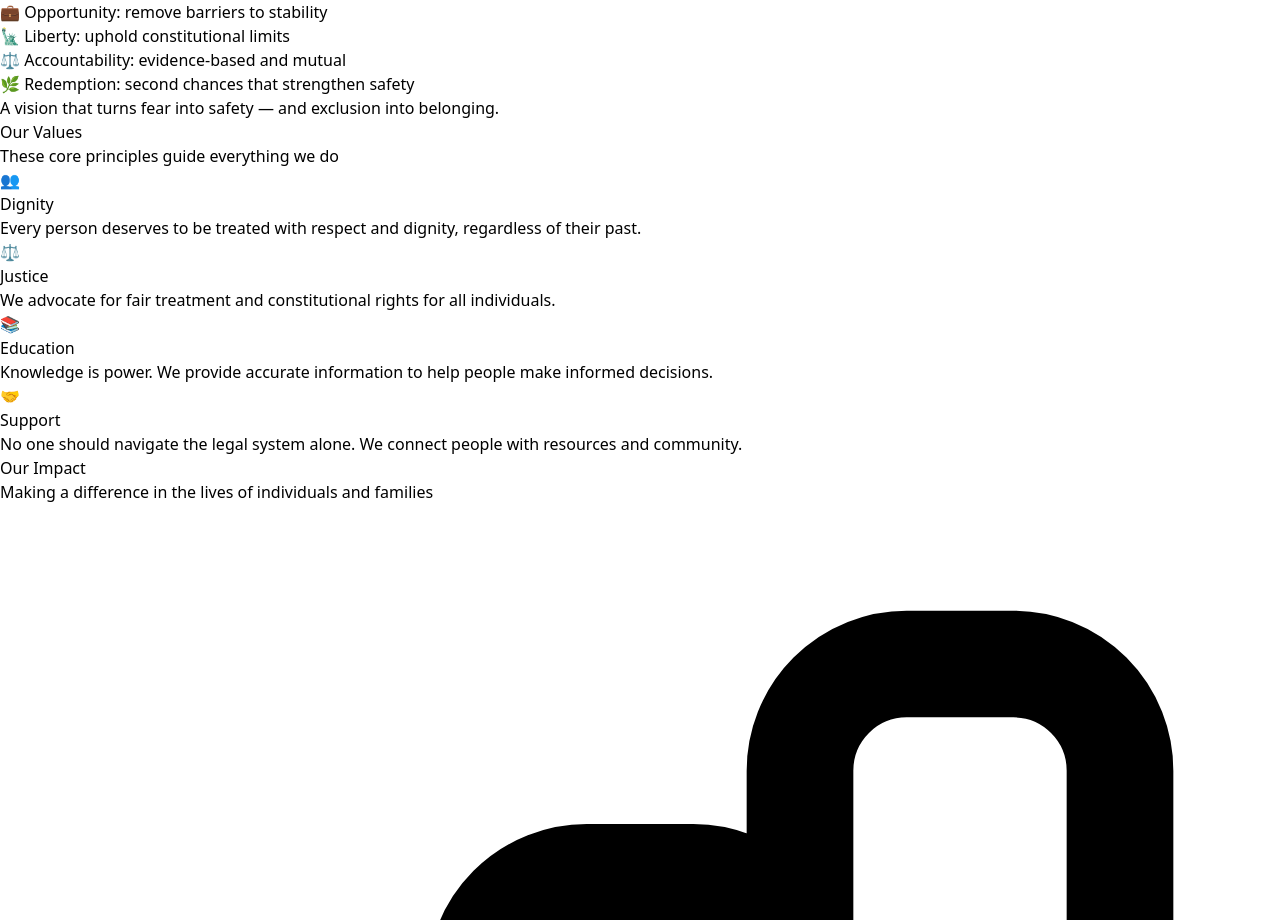
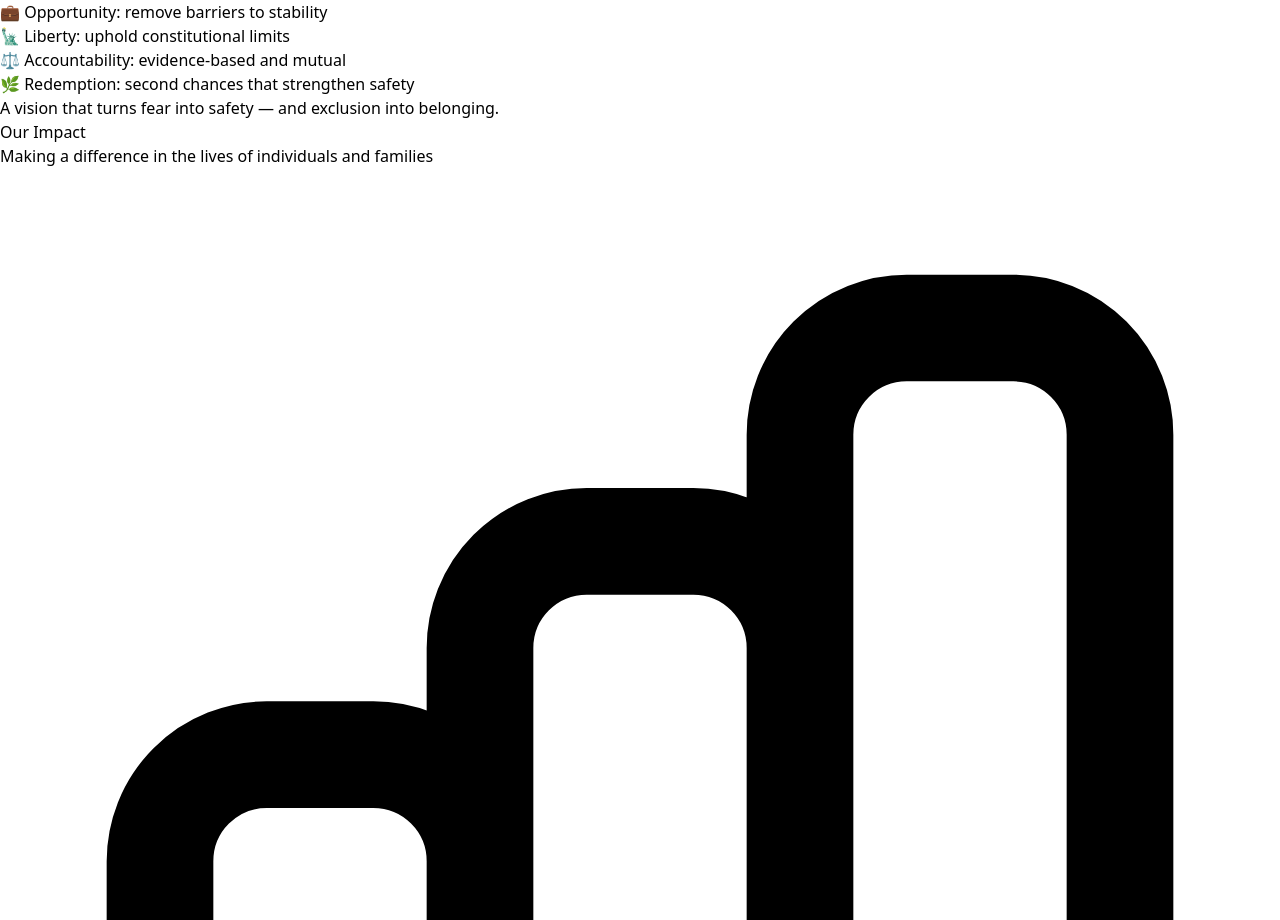
Before and after one commit to projectsolarrecon/Solar, a React (Vite) app: page /about in a window 1280 px wide. Shown: the part 3800-4720 px from the top of the page. Built offline with nearby package versions, Linux system fonts and the light colour scheme.

Commit message:
Update About.tsx

```diff
--- a/src/pages/About.tsx
+++ b/src/pages/About.tsx
@@ -150,30 +150,6 @@ function About() {
         </div>
       </section>
 
-      {/* ===== Your original sections below remain unchanged ===== */}
-
-      {/* Our Values */}
-      <section className="bg-gray-50 py-16">
-        <div className="max-w-7xl mx-auto px-4 sm:px-6 lg:px-8">
-          <div className="text-center mb-12">
-            <h2 className="text-3xl font-bold text-gray-900 mb-4">Our Values</h2>
-            <p className="text-lg text-gray-600">
-              These core principles guide everything we do
-            </p>
-          </div>
-
-          <div className="grid grid-cols-1 md:grid-cols-2 lg:grid-cols-4 gap-8">
-            {values.map((value, index) => (
-              <div key={index} className="text-center">
-                <div className="text-4xl mb-4">{value.icon}</div>
-                <h3 className="text-xl font-semibold text-gray-900 mb-3">{value.title}</h3>
-                <p className="text-gray-600">{value.description}</p>
-              </div>
-            ))}
-          </div>
-        </div>
-      </section>
-
       {/* Impact Stats */}
       <section className="bg-slate-700 text-white py-16">
         <div className="max-w-7xl mx-auto px-4 sm:px-6 lg:px-8">
```
